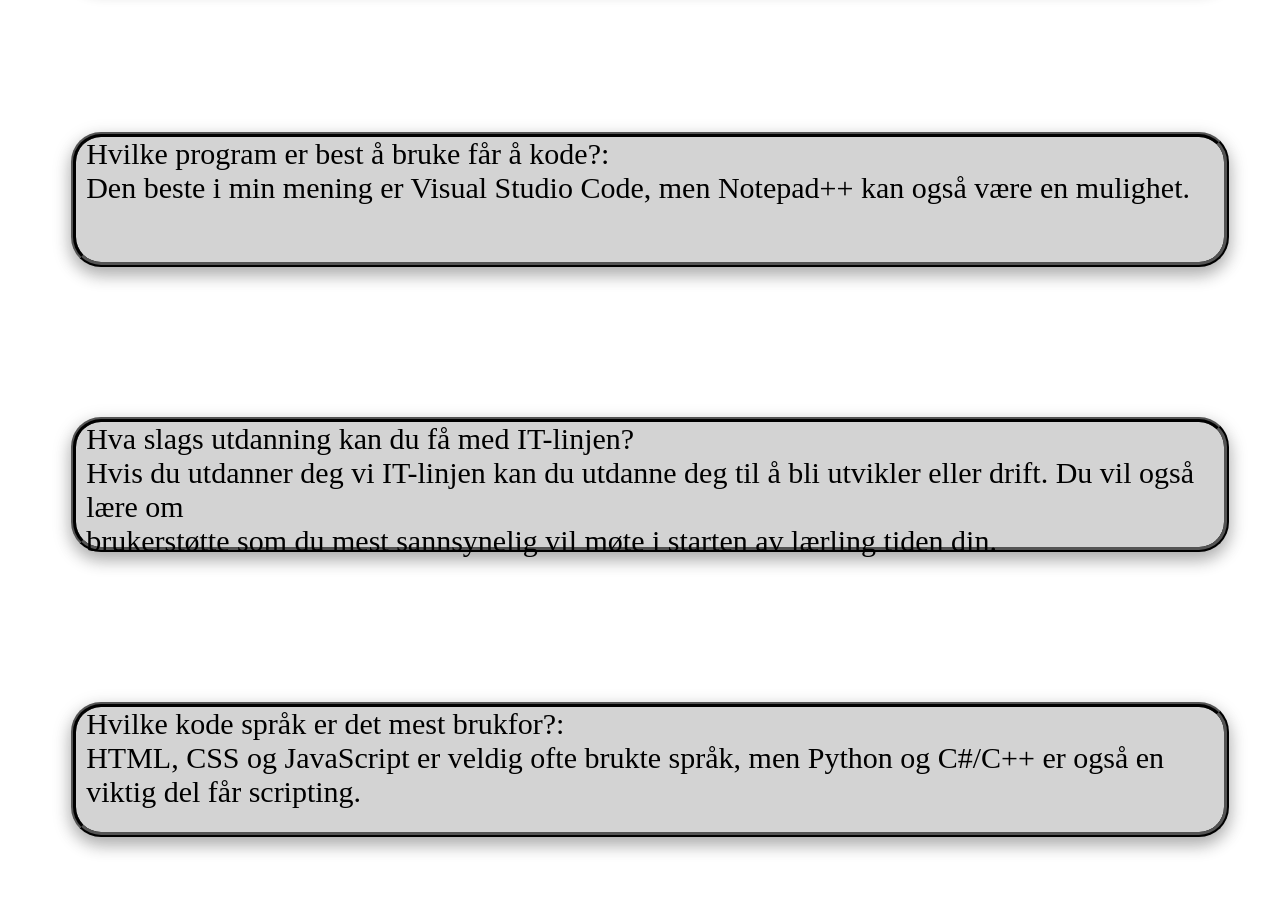
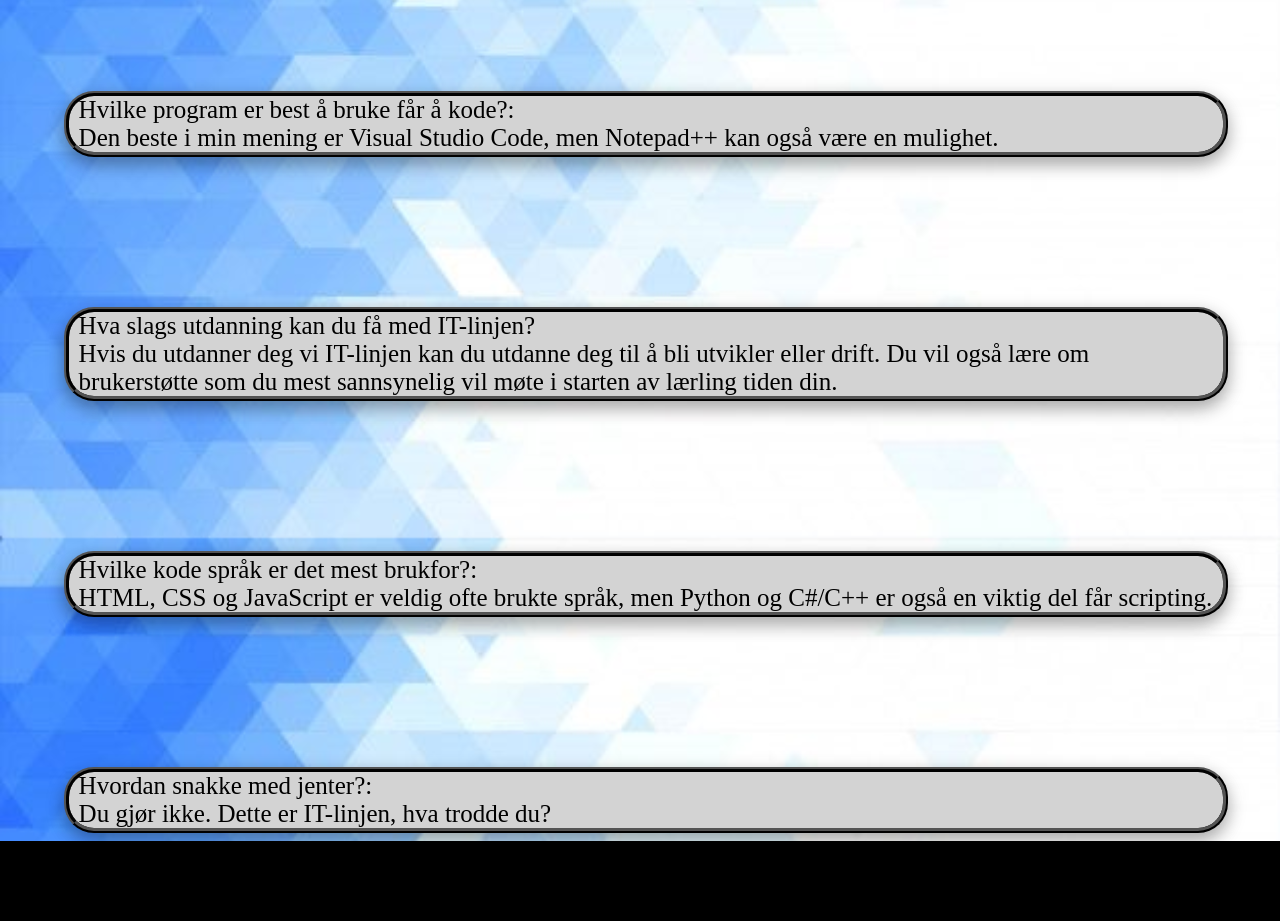
Before and after one commit to WakaPey/FAQ, a plain HTML site: page index.html in a window 1280 px wide. Shown: the part 331-1252 px from the top of the page. After the commit the page ends 1172 px from the top, so only its background shows below. Drawn offline with Linux system fonts and the light colour scheme.

Commit message:
Add files via upload

```diff
--- a/myStyle.css
+++ b/myStyle.css
@@ -1,13 +1,13 @@
-.body {
+body {
     background-attachment: fixed;
     background-position: center;
 
     /**Funker ikke, fant ikke ut av hvorfor**/
     background-image: url("./Bilder/blueBackground.jpg");
-    height: 100%;
-    width: 100%;
     background-color: black;
-    color:white;
+    background-size: cover;
+    background-repeat: no-repeat;
+    color:black;
     margin-left:0px;
     caret-color: transparent;
 
@@ -39,13 +39,13 @@
     border-color: black;
     border-width: 5px;
     width: 90%;
-    height: 125px;
+    height: 100%;
     border-style: ridge;
     border-radius: 30px;
     box-shadow: 0 8px 16px 0 rgba(0,0,0,0.2), 0 6px 20px 0 rgba(0,0,0,0.19);
     text-align: left;
     text-decoration: none;
-    font-size: 30px;
+    font-size: 25px;
     color: black;
     padding-left: 10px;
     margin-left: 5%;
@@ -60,13 +60,13 @@
     border-color: black;
     border-width: 5px;
     width: 90%;
-    height: 125px;
+    height: 100%;
     border-style: ridge;
     border-radius: 30px;
     box-shadow: 0 8px 16px 0 rgba(0,0,0,0.2), 0 6px 20px 0 rgba(0,0,0,0.19);
     text-align: left;
     text-decoration: none;
-    font-size: 30px;
+    font-size: 25px;
     color: black;
     padding-left: 10px;
     margin-left: 5%;
@@ -80,13 +80,13 @@
     border-color: black;
     border-width: 5px;
     width: 90%;
-    height: 125px;
+    height: 100%;
     border-style: ridge;
     border-radius: 30px;
     box-shadow: 0 8px 16px 0 rgba(0,0,0,0.2), 0 6px 20px 0 rgba(0,0,0,0.19);
     text-align: left;
     text-decoration: none;
-    font-size: 30px;
+    font-size: 25px;
     color: black;
     padding-left: 10px;
     margin-left: 5%;
@@ -100,13 +100,13 @@
     border-color: black;
     border-width: 5px;
     width: 90%;
-    height: 125px;
+    height: 100%;
     border-style: ridge;
     border-radius: 30px;
     box-shadow: 0 8px 16px 0 rgba(0,0,0,0.2), 0 6px 20px 0 rgba(0,0,0,0.19);
     text-align: left;
     text-decoration: none;
-    font-size: 30px;
+    font-size: 25px;
     color: black;
     padding-left: 10px;
     margin-left: 5%;
@@ -120,13 +120,13 @@
     border-color: black;
     border-width: 5px;
     width: 90%;
-    height: 125px;
+    height: 100%;
     border-style: ridge;
     border-radius: 30px;
     box-shadow: 0 8px 16px 0 rgba(0,0,0,0.2), 0 6px 20px 0 rgba(0,0,0,0.19);
     text-align: left;
     text-decoration: none;
-    font-size: 30px;
+    font-size: 25px;
     color: black;
     padding-left: 10px;
     margin-left: 5%;
```
Also changed, not shown: index.html (line endings or trailing spaces).
